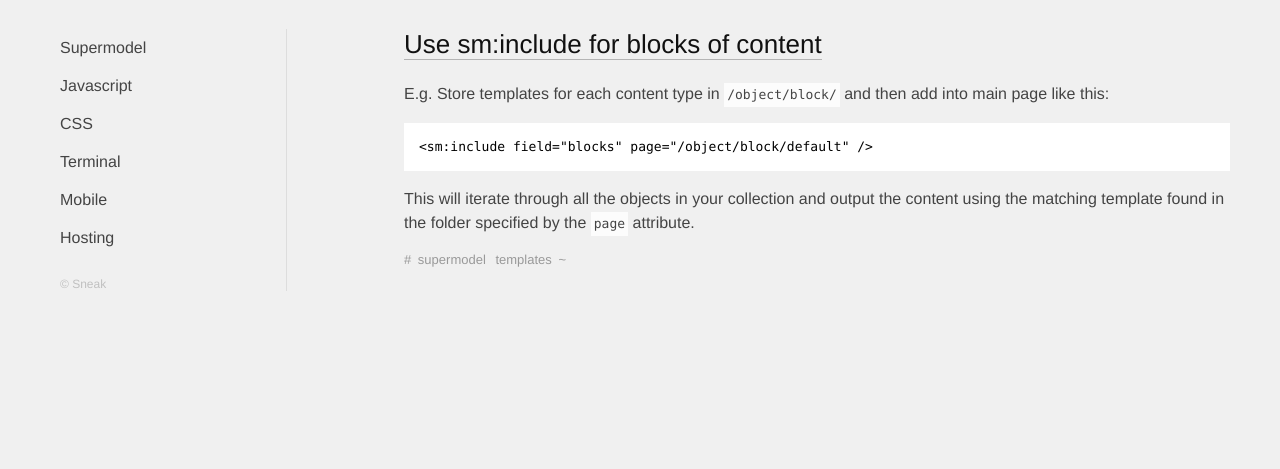
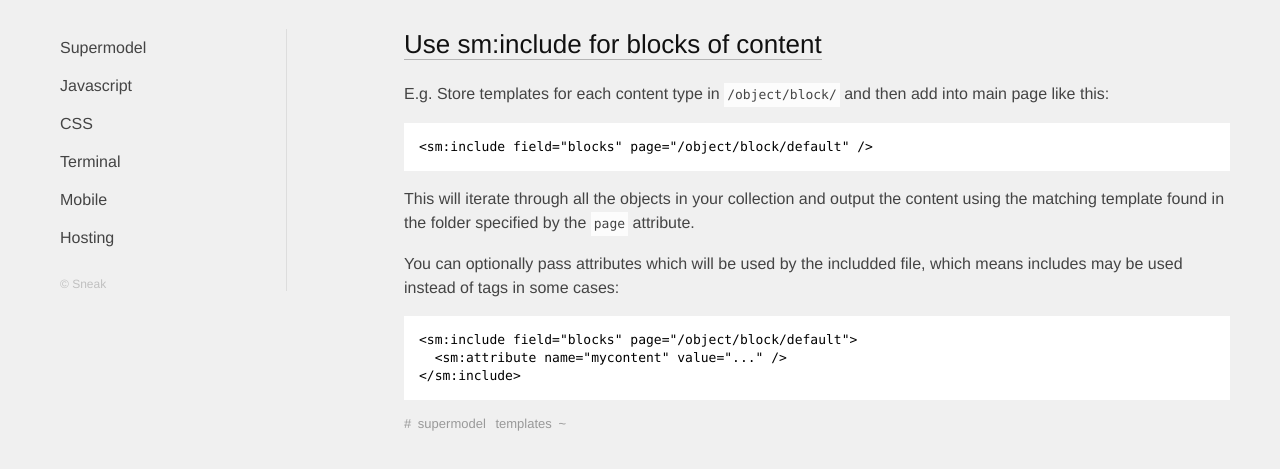
Before and after one commit to sneaknz/sneaknz.github.io, an Eleventy site: page post/use-sm-include-for-blocks-of-content.md in a window 1280 px wide. Shown: the part 119-588 px from the top of the page. Built offline with nearby package versions, Linux system fonts and the light colour scheme; Eleventy itself is replaced by a stand-in of ours; code samples lack their colours; files that its build step writes are made by us from their sources.

Commit message:
Add information about passing attributes to include files

```diff
--- a/post/use-sm-include-for-blocks-of-content.md
+++ b/post/use-sm-include-for-blocks-of-content.md
@@ -13,3 +13,11 @@ E.g. Store templates for each content type in `/object/block/` and then add into
 ~~~
 
 This will iterate through all the objects in your collection and output the content using the matching template found in the folder specified by the `page` attribute.
+
+You can optionally pass attributes which will be used by the includded file, which means includes may be used instead of tags in some cases:
+
+~~~html
+<sm:include field="blocks" page="/object/block/default">
+  <sm:attribute name="mycontent" value="..." />
+</sm:include>
+~~~
```
